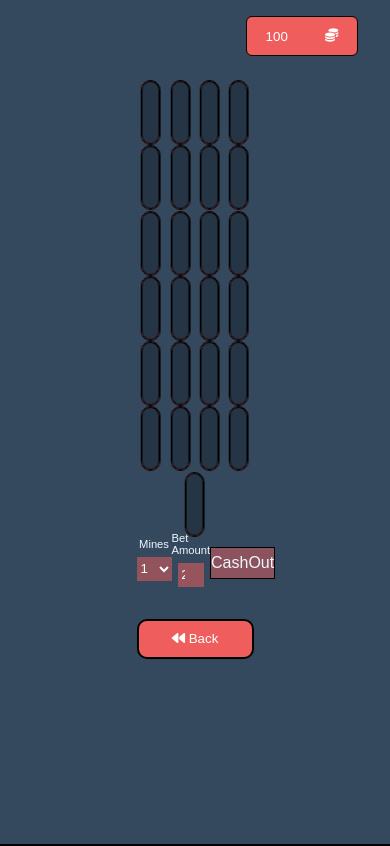
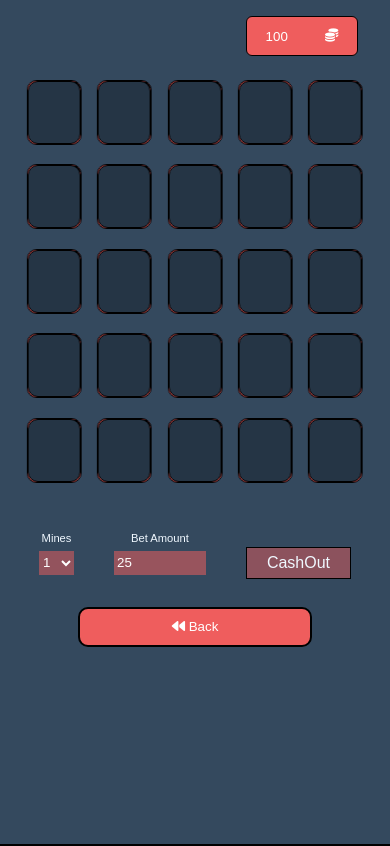
Before and after one commit to satyam044/Feel-Rich, a plain HTML site: page HTML/game.html in a window 390 px wide. Both pictures are taken after a click on the button "Mines". Drawn offline with Linux system fonts and the light colour scheme; a web font is replaced by a local one.

Commit message:
some part responsive

```diff
--- a/HTML/game.html
+++ b/HTML/game.html
@@ -43,9 +43,9 @@
                 </div>
                 <div class="mines-bet">
                     <p>Bet Amount</p>
-                    <input type="number" id="mine-number" value="25">
+                    <input type="number" id="mines-bet" value="25">
                 </div>
-                <button>CashOut</button>
+                <button id="mines-Cashout">CashOut</button>
             </div>
             <div class="mine-back">
                 <a href="#"><button id="mines-back-btn"><i class="fa-solid fa-backward"></i> Back</button></a>
--- a/JS/games.js
+++ b/JS/games.js
@@ -33,28 +33,67 @@ let minesCnt = document.querySelector(".mines-container .mines-game");
 let numberOfMines = 25;
 let diamond = '<i class="fa-solid fa-gem"></i>';
 let bomb = '<i class="fa-solid fa-bomb"></i>';
+var selectElement = document.getElementById("mine-select");
+var minesBet = document.getElementById("mines-bet");
+var minesCashout = document.getElementById("mines-Cashout");
+
+function bombPlacement() {
+    let numberOfBombs = parseInt(selectElement.value);
+
+    let previousBombs = minesCnt.querySelectorAll(".bomb");
+    previousBombs.forEach(bombElement => {
+        bombElement.innerHTML = diamond;
+        bombElement.classList.remove("bomb");
+    });
+
+    let availableIndices = Array.from({ length: minesCnt.children.length }, (_, index) => index);
+
+    for (let i = 0; i < numberOfBombs; i++) {
+        let randomIndex = Math.floor(Math.random() * availableIndices.length);
+        let randomChildIndex = availableIndices.splice(randomIndex, 1)[0];
+
+        let randomChild = minesCnt.children[randomChildIndex];
+
+        randomChild.innerHTML = bomb;
+        randomChild.classList.add("bomb");
+    }
+}
 
 for (var i = 1; i <= numberOfMines; i++) {
     let minesBox = document.createElement("div");
     minesBox.classList.add("mines-game-box");
     minesCnt.appendChild(minesBox);
     minesBox.innerHTML = diamond;
+    let lost = false;
 
     minesBox.addEventListener("click", () => {
-        if (minesBox.classList.contains("bomb")) {
+        if (minesBox.classList.contains("bomb") && lost == false) {
             document.querySelectorAll(".mines-game-box").forEach(box => {
                 box.classList.add("mines-game-box-open");
                 box.style.opacity = "0.3"
+                lost = true;
             });
+        }
+        if (lost) {
+            minesCashout.innerText = "Bet";
+            minesCashout.addEventListener("click",function(){
+                document.querySelectorAll(".mines-game-box").forEach(box => {
+                    lost = false;
+                    bombPlacement()
+                });
+            })
         }
         minesBox.classList.add("mines-game-box-open");
         minesBox.classList.add("opacity");
         minesBox.style.opacity = "1"
+        selectElement.style.pointerEvents = "none"
+        minesBet.style.pointerEvents = "none"
+        minesCashout.style.backgroundColor = "#EF5D5D"
+
     });
 }
 
 // mines select
-var selectElement = document.getElementById("mine-select");
 var numberOfOptions = 15;
 
 for (var i = 1; i <= numberOfOptions; i++) {
@@ -62,35 +101,12 @@ for (var i = 1; i <= numberOfOptions; i++) {
     option.value = i;
     option.text = i;
     selectElement.appendChild(option);
-    var selectElement = document.getElementById("mine-select");
     var numberOfOptions = 24;
 
-    function bombPlacement() {
-        let numberOfBombs = parseInt(selectElement.value);
-
-        let previousBombs = minesCnt.querySelectorAll(".bomb");
-        previousBombs.forEach(bombElement => {
-            bombElement.innerHTML = diamond;
-            bombElement.classList.remove("bomb");
-        });
-
-        let availableIndices = Array.from({ length: minesCnt.children.length }, (_, index) => index);
-
-        for (let i = 0; i < numberOfBombs; i++) {
-            let randomIndex = Math.floor(Math.random() * availableIndices.length);
-            let randomChildIndex = availableIndices.splice(randomIndex, 1)[0];
-
-            let randomChild = minesCnt.children[randomChildIndex];
-
-            randomChild.innerHTML = bomb;
-            randomChild.classList.add("bomb");
-        }
-    }
     bombPlacement()
 
     selectElement.addEventListener("change", function () {
         bombPlacement()
     });
 
-
 }
--- a/style.css
+++ b/style.css
@@ -479,4 +479,21 @@ body{
         height: 100%;
         width: 100%;
     }
+    .container .game-btn {
+        margin: 0 0.5rem;
+    }
+    .mines-game{
+        width: 60%;
+    }
+    .mines-btn{
+        width: 80vw;
+    }
+    .mine-back button{
+        width: 60%;
+    }
 }
+@media screen and (max-width:425px) {
+    .mines-game{
+        width: 90%;
+    }
+}
```
